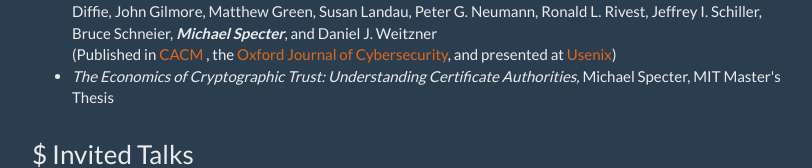
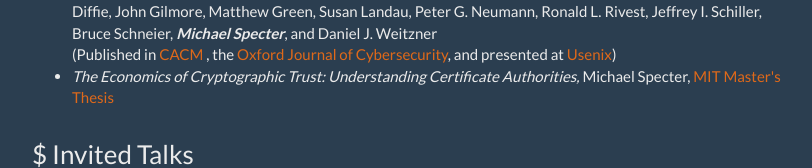
Before and after one commit to mspecter/academic_page, a plain HTML site: page index.html in a window 1280 px wide. Shown: the part 925-1093 px from the top of the page, without its empty margins (38-850 px from the left). Drawn offline with Linux system fonts and the light colour scheme.

Commit message:
added thesis link

```diff
--- a/index.html
+++ b/index.html
@@ -94,7 +94,7 @@ ga('send', 'pageview');
                             (Published in
                             <a href="http://cacm.acm.org/magazines/2015/10/192382-keys-under-doormats/abstract">CACM </a>, the <a href="http://cybersecurity.oxfordjournals.org/content/1/1/69">Oxford Journal of Cybersecurity</a>, and presented at <a href="https://www.usenix.org/sites/default/files/conference/protected-files/enigma_2016_slides_rivest.pdf">Usenix</a>)
                         </li>
-                        <li> <em>The Economics of Cryptographic Trust: Understanding Certificate Authorities,</em> Michael Specter, MIT Master's Thesis </li>
+                        <li> <em>The Economics of Cryptographic Trust: Understanding Certificate Authorities,</em> Michael Specter, <a href="thesis.pdf">MIT Master's Thesis </a></li>
                     </ul>
 
                 </div>
```
